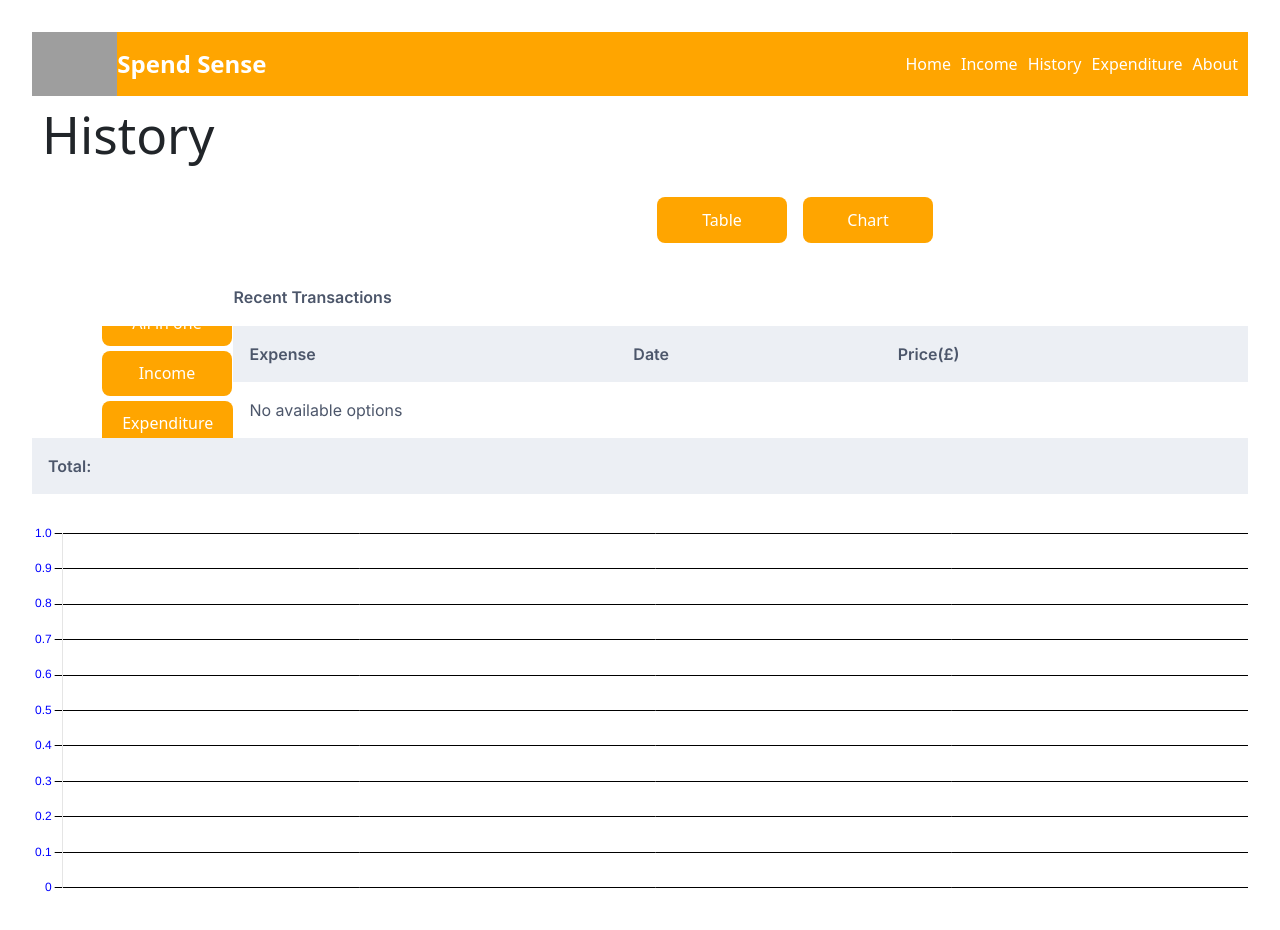
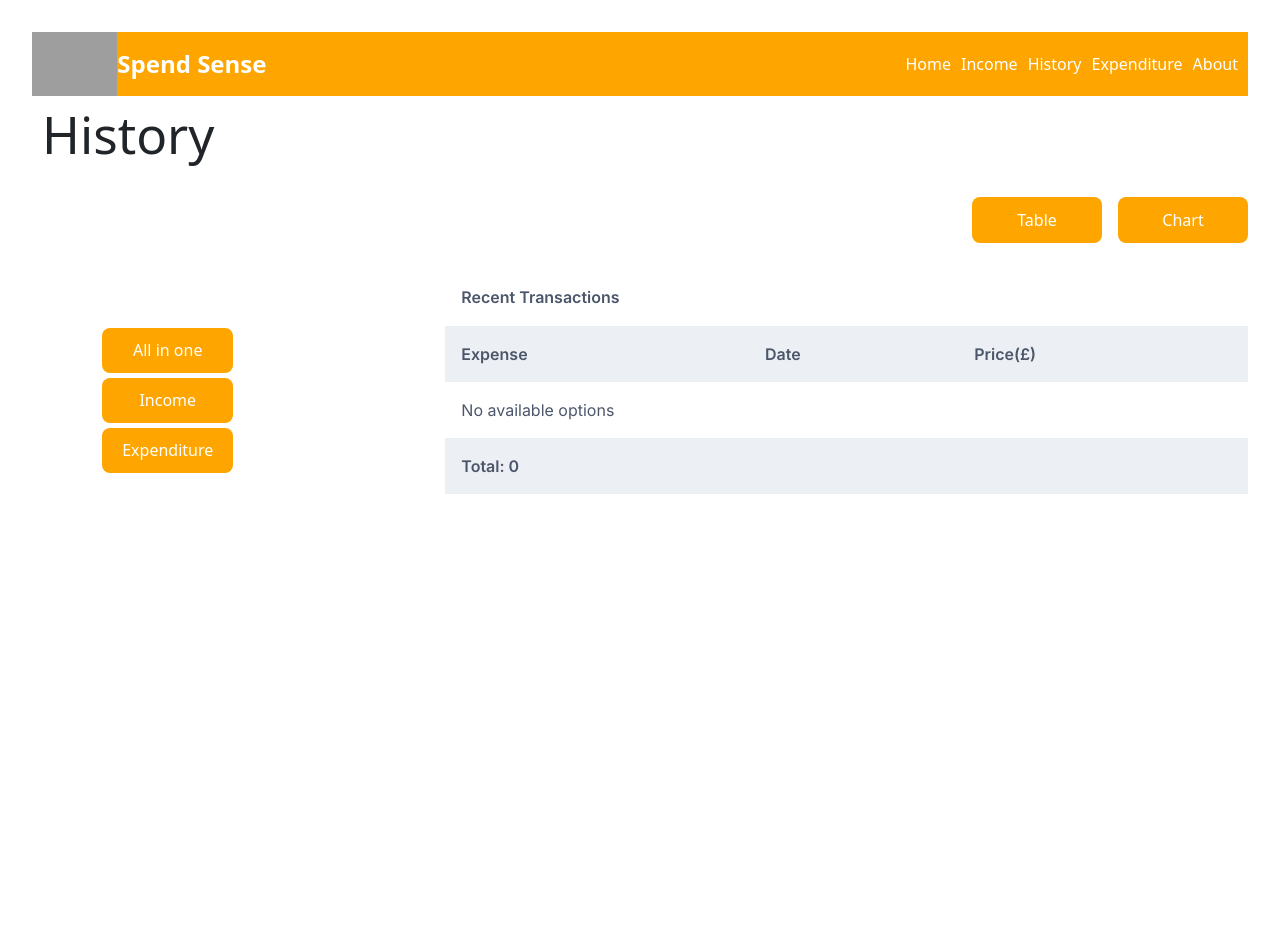
Before and after one commit to cgbea/Expenses-tracker, a React (Vite) app: page /history in a window 1280 px wide. After the commit the page ends 800 px from the top, so only its background shows below. Built offline with nearby package versions, Linux system fonts and the light colour scheme; grey boxes are pictures that could not be loaded.

Commit message:
fix style

```diff
--- a/src/pages/History.jsx
+++ b/src/pages/History.jsx
@@ -4,9 +4,10 @@ import Table from './Table'
 import DataChart from './DataChart'
 
 function History() {
-  const [transaction, setTransaction] = useState([{ page: "History" }]);
+  const [transaction, setTransaction] = useState([{ page: "History", btn: "" }]);
 
   const show = (event) => {
+    console.log(event)
   }
 
   const showTable = (event) => {
@@ -16,23 +17,12 @@ function History() {
   return (
     <div>
       <h1>History</h1>
+
+
+
       <section
-        style={{ float: 'left', display: 'grid', marginLeft: '70px' }}>
-        <Button transaction={transaction} setTransaction={setTransaction}
-          label="All in one"
-          onClick={show}
-          style={{ marginTop: '120px', backgroundColor: 'orange', marginBottom: '5px', width: '130px' }} />
-        <Button transaction={transaction} setTransaction={setTransaction}
-          label="Income"
-          onClick={show}
-          style={{ backgroundColor: 'orange', marginBottom: '5px', width: '130px' }} />
-        <Button transaction={transaction} setTransaction={setTransaction}
-          label="Expenditure"
-          onClick={show}
-          style={{ backgroundColor: 'orange' }} />
-      </section>
-      <section
-        style={{ marginTop: '25px', marginLeft: '625px' }}>
+        style={{ marginTop: '25px', display: 'flex', justifyContent: 'flex-end' }}>
+          <div >
         <Button
           label="Table"
           onClick={showTable}
@@ -41,9 +31,36 @@ function History() {
           label="Chart"
           onClick={showTable}
           style={{ backgroundColor: 'orange', marginBottom: '5px', width: '130px' }} />
+          </div>
       </section>
-      <Table data={transaction} />
-      <DataChart data={transaction} />
+
+
+
+
+      <div className="row">
+        <div className="col-md-4 form">
+          <section
+            style={{ float: 'left', marginLeft: '70px', display:'flex', flexDirection:'column' }}>
+            <Button transaction={transaction} setTransaction={setTransaction}
+              label="All in one"
+              onClick={show}
+              style={{ marginTop: '80px', backgroundColor: 'orange', marginBottom: '5px', maxwidth: '150px' }} />
+            <Button transaction={transaction} setTransaction={setTransaction}
+              label="Income"
+              onClick={show}
+              style={{ backgroundColor: 'orange', marginBottom: '5px', maxwidth: '10px' }} />
+            <Button transaction={transaction} setTransaction={setTransaction}
+              label="Expenditure"
+              onClick={show}
+              style={{ backgroundColor: 'orange', maxwidth: '150px' }} />
+          </section>
+        </div>
+
+        <div className="col-md-8 form">
+          <Table data={transaction} />
+          {/* <DataChart data={transaction} /> */}
+        </div>
+      </div>
     </div>
   )
 }
--- a/src/pages/Home.jsx
+++ b/src/pages/Home.jsx
@@ -7,12 +7,15 @@ function Home() {
 const transaction =[{page:"Home"}]
   return (
     <div style={{ display: 'flex', justifyContent: 'center', alignItems: 'center', height: '100vh', flexDirection: "column" }}>
+
+      <div className="row">
+
       <section style={{ padding: '16px', borderRadius: "16px", backgroundColor: "orange", margin: "2rem", width: '100%', display: 'flex', justifyContent: 'center' }}>
         <div style={{ fontSize: '24px', color: 'white' }}>
           Balance: £{getBalance()}
         </div>
       </section>
-      <div className="row">
+
         <div className="col-md-12 form">
           <Table data={transaction} />
         </div>
--- a/src/pages/Income.jsx
+++ b/src/pages/Income.jsx
@@ -9,14 +9,16 @@ function Income() {
   return (
     <div>
       <h1>Income</h1>
-      <section style={{ padding: '16px', borderRadius: "16px", backgroundColor: "orange", margin: "2rem", width: '100%', display: 'flex', justifyContent: 'center' }}>
 
-        <div style={{ fontSize: '24px', color: 'white' }}>
-          Balance: £{getBalance()}
-        </div>
-      </section>
       <div className="row">
+
         <div className="col-md-4 form">
+        <section style={{ padding: '16px', borderRadius: "16px", backgroundColor: "orange", margin: "2rem", width: '100%', display: 'flex', justifyContent: 'center' }}>
+
+<div style={{ fontSize: '24px', color: 'white' }}>
+  Balance: £{getBalance()}
+</div>
+</section>
           <Form transaction={transaction} setTransaction={setTransaction} />
         </div>
         <div className="col-md-8 form">
--- a/src/pages/Table.jsx
+++ b/src/pages/Table.jsx
@@ -18,7 +18,6 @@ const IncomeTable = (props) => {
   }
 
   if (page == "Income") {
-    console.log("Income")
     footer += getPositiveTotal()
     value = getPositiveTransactions()
   }
@@ -28,10 +27,10 @@ const IncomeTable = (props) => {
     footer += getNegativeTotal()
   }
 
-  // if (page == "History") {
-  //   console.log("History")
-  //   footer += getBalance()
-  // }
+  if (page == "History") {
+    console.log("hello")
+    footer += getBalance()
+  }
 
   return (
     <div>
```
